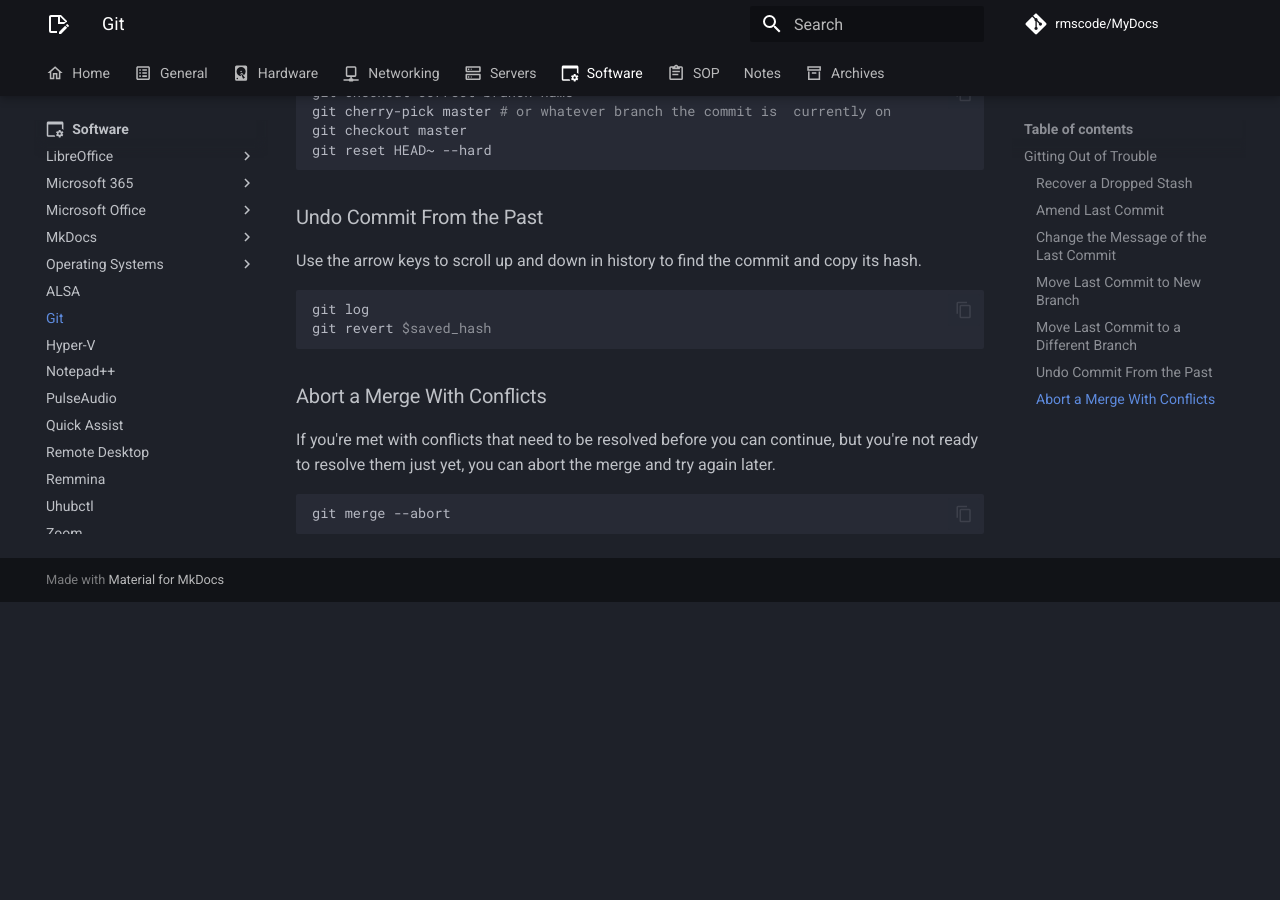
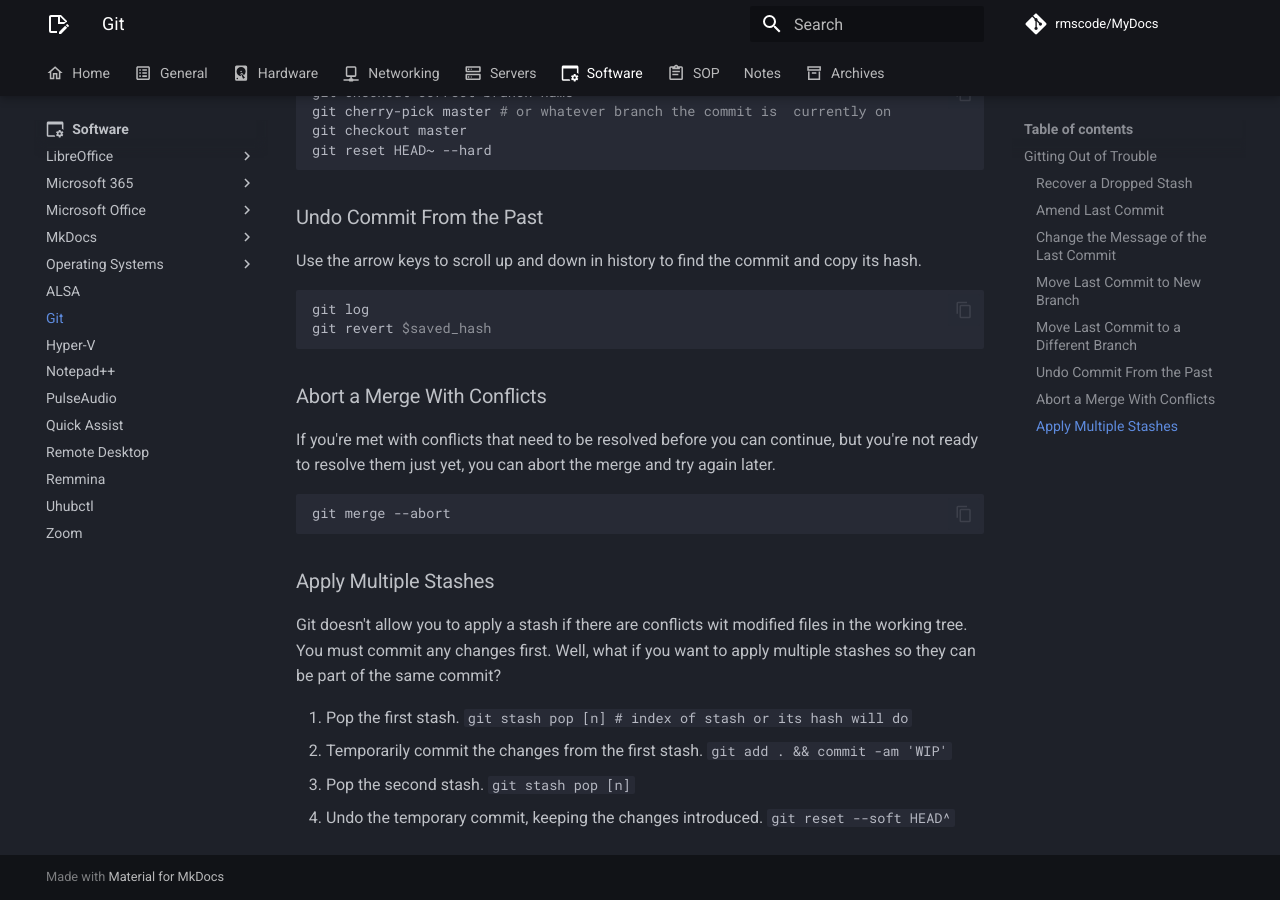
Before and after one commit to rmscode/binary-garden, an MkDocs documentation site: the page built from docs/software/git.md, in a window 1280 px wide and 900 px high, scrolled down 2329 px. Built offline with MkDocs 1.6.1 and Material for MkDocs 9.7.7, drawn with Linux system fonts in a browser that asks for light colours; comment, search, counter and statistics services are not loaded; before the commit the page ends 2931 px from its top, so only the background shows below that.

Commit message:
Docs: How to apply multiple git stashes

````diff
--- a/docs/software/git.md
+++ b/docs/software/git.md
@@ -111,3 +111,16 @@
 ```shell
 git merge --abort
 ```
+
+### Apply Multiple Stashes
+
+Git doesn't allow you to apply a stash if there are conflicts wit modified files in the working tree. You must commit any changes first. Well, what if you want to apply multiple stashes so they can be part of the same commit?
+
+1. Pop the first stash.
+`git stash pop [n] # index of stash or its hash will do`
+2. Temporarily commit the changes from the first stash.
+`git add . && commit -am 'WIP'`
+3. Pop the second stash.
+`git stash pop [n]`
+4. Undo the temporary commit, keeping the changes introduced.
+`git reset --soft HEAD^`
````
